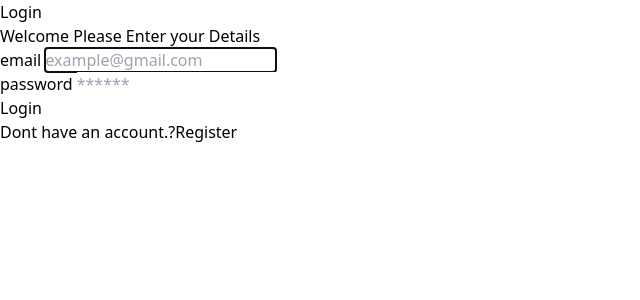
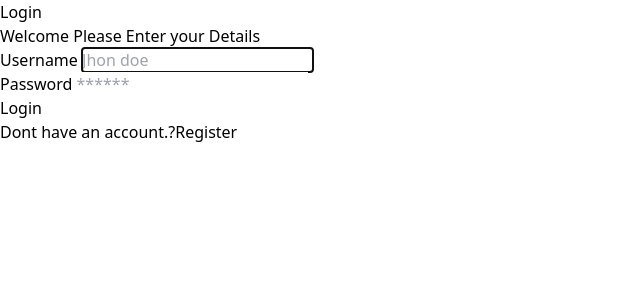
Before and after one commit to Fazrilutama/ecomersVipCode, a React (Vite) app: page /login in a window 1280 px wide. Shown: the top 300 px of the page, without its empty margins (0-640 px from the left). Built offline with nearby package versions, Linux system fonts and the light colour scheme.

Commit message:
vip code ep 17 post data

```diff
--- a/package.json
+++ b/package.json
@@ -11,6 +11,7 @@
   },
   "dependencies": {
     "axios": "^1.4.0",
+    "jwt-decode": "^3.1.2",
     "react": "^18.2.0",
     "react-dom": "^18.2.0",
     "react-router-dom": "^6.14.1"
--- a/src/components/Elements/Input/Input.jsx
+++ b/src/components/Elements/Input/Input.jsx
@@ -4,7 +4,7 @@ const Input = forwardRef((props, ref) => {
   const { type, placeholder, name } = props;
   return (
     <input
-      type={props}
+      type={type}
       className="text-sm border rounded w-full py-2 px-3 text-slate-700 placeholder: opacity-50"
       placeholder={placeholder}
       name={name}
--- a/src/components/Fragments/FormLogin.jsx
+++ b/src/components/Fragments/FormLogin.jsx
@@ -1,34 +1,46 @@
-import React, { useEffect, useRef } from "react";
+import React, { useEffect, useRef, useState } from "react";
 import Button from "../Elements/Button";
 import InputForm from "../Elements/Input/Index";
+import { login } from "../../services/auth.service";
 
 const FormLogin = () => {
+  const [LoginFailed, setLoginFailed] = useState("");
   const handleLogin = (event) => {
     event.preventDefault();
-    localStorage.setItem('email', event.target.email.value );
-    localStorage.setItem('password', event.target.password.value );
-    console.log("login");
-    window.location.href = "/products";
+    // localStorage.setItem('email', event.target.email.value );
+    // localStorage.setItem('password', event.target.password.value );
+    const data = {
+      username: event.target.username.value,
+      password: event.target.password.value,
+    };
+    login(data, (status, res) => {
+      if (status) {
+        localStorage.setItem("token", res);
+        window.location.href = "/products";
+      } else {
+        setLoginFailed(res.response.data);
+        console.log(res.response.data);
+      }
+    });
   };
 
-  const emailRef = useRef(null);
+  const usernameRef = useRef(null);
 
   useEffect(() => {
-    emailRef.current.focus();
-  }, [])
-
+    usernameRef.current.focus();
+  }, []);
 
   return (
     <form onSubmit={handleLogin}>
       <InputForm
-        label="email"
-        type="email"
-        placeholder="example@gmail.com"
-        name="email"
-        ref={emailRef}
+        label="Username"
+        type="text"
+        placeholder="Jhon doe"
+        name="username"
+        ref={usernameRef}
       />
       <InputForm
-        label="password"
+        label="Password"
         type="password"
         placeholder="******"
         name="password"
@@ -36,6 +48,9 @@ const FormLogin = () => {
       <Button classname="bg-blue-600 w-full" type="submit ">
         Login
       </Button>
+      {LoginFailed && (
+        <p className="text-red-500 text-center my-3">{LoginFailed} </p>
+      )}
     </form>
   );
 };
--- a/src/pages/products.jsx
+++ b/src/pages/products.jsx
@@ -3,6 +3,7 @@ import Button from "../components/Elements/Button";
 import CardProduct from "../components/Fragments/CardProduct";
 import Counter from "../components/Fragments/Counter";
 import { getProducts } from "../services/product.service";
+import { getUsername } from "../services/auth.service";
 
 // const products = [
 //   {
@@ -25,16 +26,27 @@ import { getProducts } from "../services/product.service";
 //   },
 // ];
 
-const email = localStorage.getItem("email");
 
 const ProductsPage = () => {
   const [cart, setCart] = useState([]);
   const [totalPrice, setTotalPrice] = useState(0);
   const [products, setProducts] = useState([]);
+  const [username, setUsername] = useState("");
 
   useEffect(() => {
     setCart(JSON.parse(localStorage.getItem("cart")) || []);
   }, []);
+
+  useEffect(() => {
+    const token = localStorage.getItem("token");
+    if(token) {
+      setUsername(getUsername(token));
+
+    } else {
+      window.location.href = "/login";
+
+    }
+  }, [])
 
   useEffect(() => {
     getProducts((data) => {
@@ -54,7 +66,7 @@ const ProductsPage = () => {
   }, [cart, products]);
 
   const handleLogout = () => {
-    localStorage.removeItem("email");
+    localStorage.removeItem("token");
     localStorage.removeItem("password");
     window.location.href = "/login";
   };
@@ -92,7 +104,7 @@ const ProductsPage = () => {
   return (
     <Fragment>
       <div className="flex justify-end h-20 bg-blue-600 text-white items-center px-10">
-        {email}
+        {username}
         <Button classname="ml-5 bg-black" onClick={handleLogout}>
           logout
         </Button>
--- /dev/null
+++ b/src/services/auth.service.js
@@ -0,0 +1,18 @@
+import axios from "axios";
+import jwt_decode from "jwt-decode"
+
+export const login = (data, callback) => {
+  axios
+    .post("https://fakestoreapi.com/auth/login", data)
+    .then((res) => {
+      callback(true, res.data.token)
+    })
+    .catch((error) => {
+        callback(false, error);
+    });
+};
+
+export const getUsername = (token) => {
+    const decoded = jwt_decode(token);
+    return decoded.user;
+}
```
Also changed, not shown: 1 other file (tests, documents, lock files or other folders).
